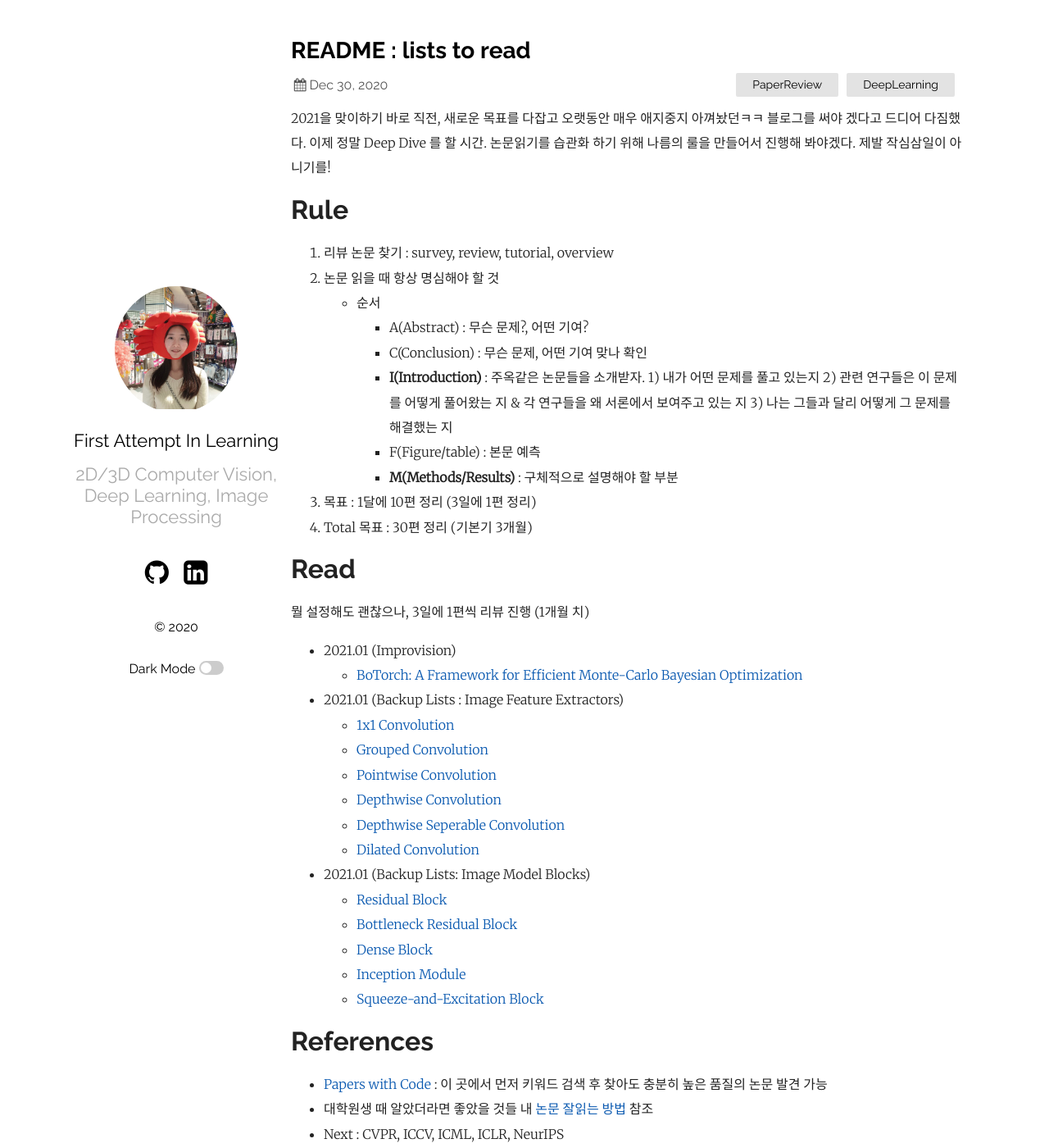
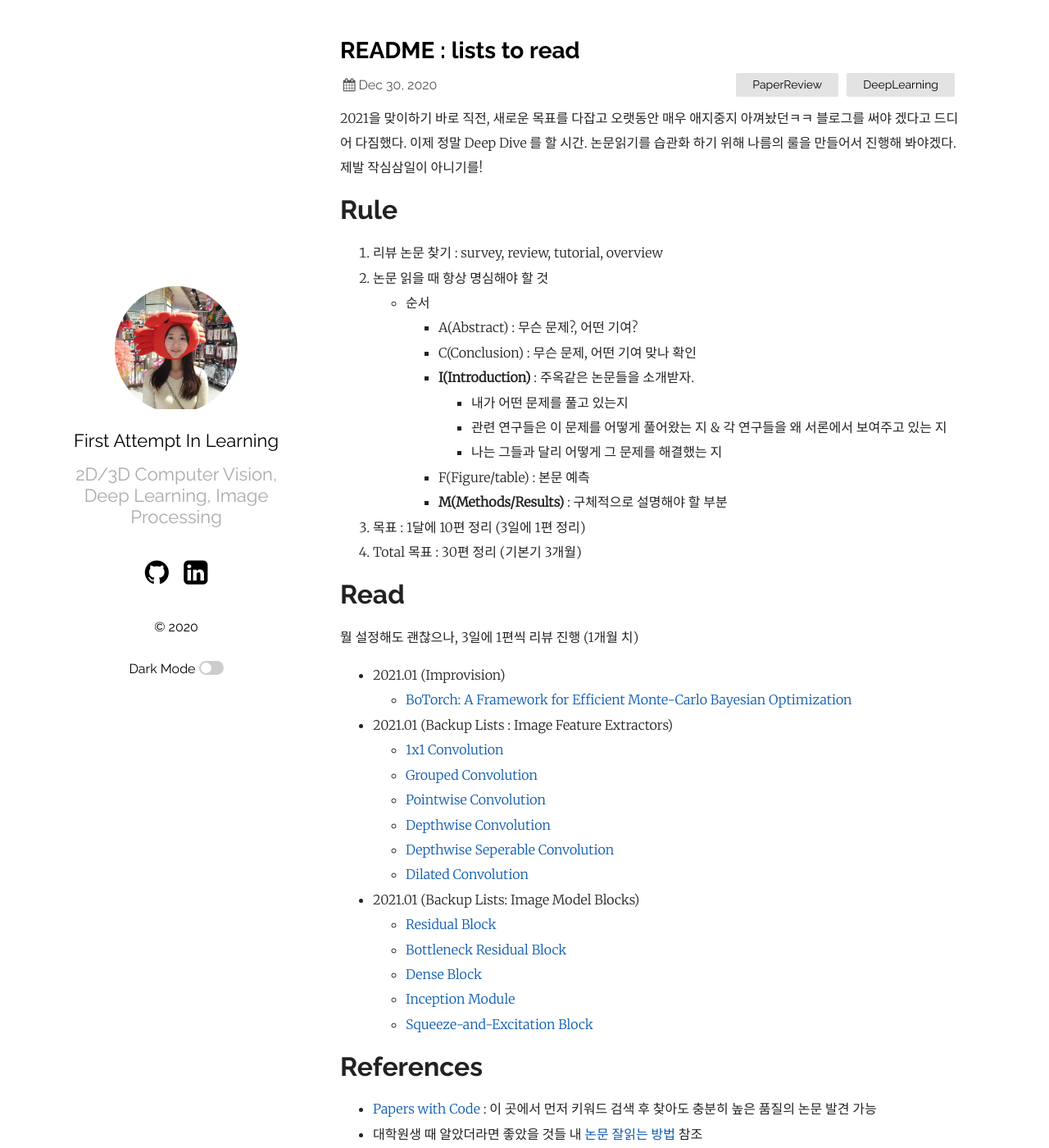
Before and after one commit to brillianthhj/brillianthhj.github.io, a Jekyll site: the page built from _posts/2020-12-30-lists-to-read.md, in a window 1280 px wide and 1400 px high. Shown: the whole window at 82% size. Built offline with Jekyll 4.4.1, drawn with Linux system fonts in a browser that asks for light colours.

Commit message:
change margin

```diff
--- a/_posts/2020-12-30-lists-to-read.md
+++ b/_posts/2020-12-30-lists-to-read.md
@@ -13,9 +13,9 @@ categories: PaperReview DeepLearning
      - A(Abstract) : 무슨 문제?, 어떤 기여?
      - C(Conclusion) : 무슨 문제, 어떤 기여 맞나 확인
      - **I(Introduction)** : 주옥같은 논문들을 소개받자.
-        1) 내가 어떤 문제를 풀고 있는지
-        2) 관련 연구들은 이 문제를 어떻게 풀어왔는 지 & 각 연구들을 왜 서론에서 보여주고 있는 지
-        3) 나는 그들과 달리 어떻게 그 문제를 해결했는 지
+       - 내가 어떤 문제를 풀고 있는지
+       - 관련 연구들은 이 문제를 어떻게 풀어왔는 지 & 각 연구들을 왜 서론에서 보여주고 있는 지
+       - 나는 그들과 달리 어떻게 그 문제를 해결했는 지
      - F(Figure/table) : 본문 예측
      - **M(Methods/Results)** : 구체적으로 설명해야 할 부분
 3. 목표 : 1달에 10편 정리 (3일에 1편 정리)
--- a/_sass/plain.scss
+++ b/_sass/plain.scss
@@ -71,7 +71,7 @@ main {
   .content {
     @media screen and (min-width: $mobileW + 1) {
       max-width: calc(100% - #{$leftWidth});
-      margin-left: $leftWidth;
+      margin-left: 280px;//$leftWidth;
       width: 100%;
     }
   }
```
Also changed, not shown: _posts/2020-12-30-paper-review-template.md (+1 -1 lines).
